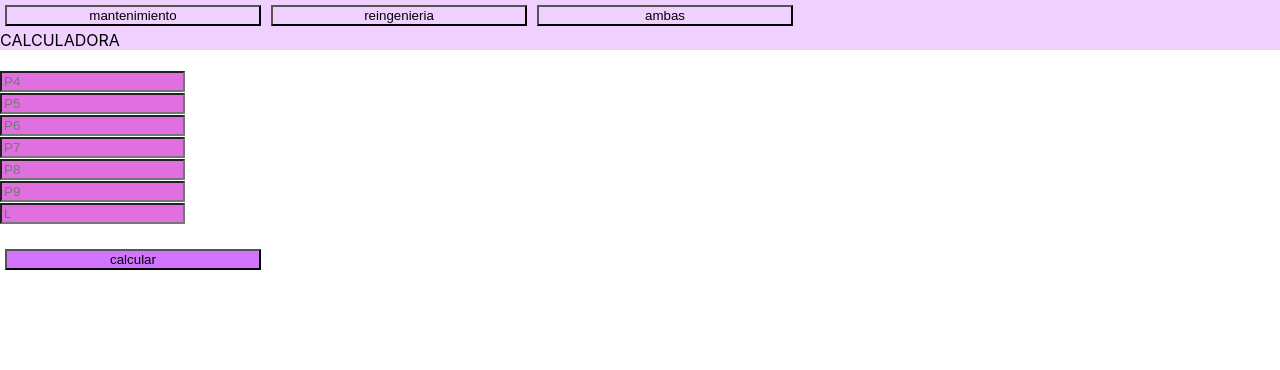
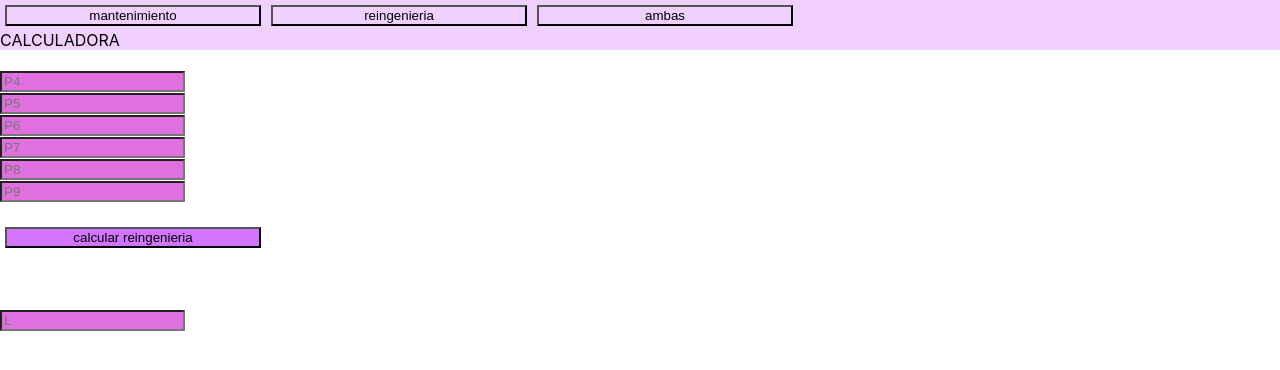
Before and after one commit to martin-sainos-demian/calcsoporte, a React (Create React App) app: page /#/reingenieria in a window 1280 px wide. Shown: the top 370 px of the page. Built offline with nearby package versions, Linux system fonts and the light colour scheme.

Commit message:
fix minor bugs

```diff
--- a/src/comps/Ambas.js
+++ b/src/comps/Ambas.js
@@ -10,7 +10,7 @@ const Ambas = () => {
             <br></br>
             <p id="res"></p>
             <br></br>
-            <button className="buttonDemma" onClick={show}>calcular</button>
+            <button className="buttonDemma" onClick={show}>calcular coste/beneficio</button>
             <br></br>
         </>
     )
@@ -23,7 +23,7 @@ const show = () => {
 
 const calc = () => {
     let resp = 0;
-    resp = showCMan / showCRe;
+    resp = showCMan() / showCRe();
     return resp;
 }
 
--- a/src/comps/Footer.js
+++ b/src/comps/Footer.js
@@ -1,8 +1,6 @@
 const Footer = (parms) => {
     return(
         <>
-            <input type="number" placeholder="L" className="inputDemma" id="L"></input>
-            <br></br>
         </>
     )
 }
--- a/src/comps/Mantenimiento.js
+++ b/src/comps/Mantenimiento.js
@@ -12,7 +12,7 @@ const Mantenimiento = (params) => {
          <br></br>
          <Footer></Footer>
          <br></br>
-         <button className="buttonDemma" onClick={showCMan}>calcular</button>
+         <button className="buttonDemma" onClick={showCMan}>calcular mantenimiento</button>
          <br></br>
          <p className="res" id="resM"></p>
          <br></br>
--- a/src/comps/Menu.js
+++ b/src/comps/Menu.js
@@ -14,9 +14,21 @@ const Menu = () => {
             <Titulo></Titulo>
             <Routes>
                 <Route exact path='/' element={<p>eliga un calculo</p>}></Route>
-                <Route path='/mantenimiento' element={<Mantenimiento></Mantenimiento>}></Route>
-                <Route path='/reingenieria' element={<Reingenieria></Reingenieria>}></Route>
-                <Route path='/ambas' element={<Ambas></Ambas>}></Route>
+                <Route path='/mantenimiento' element={<>
+                <Mantenimiento></Mantenimiento>
+                <br></br>
+                <input type="number" placeholder="L" className="inputDemma" id="L"></input>
+                </>}></Route>
+                <Route path='/reingenieria' element={<>
+                <Reingenieria></Reingenieria>
+                <br></br>
+                <input type="number" placeholder="L" className="inputDemma" id="L"></input>
+                </>}></Route>
+                <Route path='/ambas' element={<>
+                <Ambas></Ambas>
+                <br></br>
+                <input type="number" placeholder="L" className="inputDemma" id="L"></input>
+                </>}></Route>
             </Routes>
         </HashRouter>
         </>
--- a/src/comps/Reingenieria.js
+++ b/src/comps/Reingenieria.js
@@ -18,7 +18,7 @@ const Reingenieria = () => {
         <br></br>
         <Footer></Footer>
         <br></br>
-        <button className="buttonDemma" onClick={showCRe}>calcular</button>
+        <button className="buttonDemma" onClick={showCRe}>calcular reingenieria</button>
         <br></br>
         <p className="res" id="resR"></p>
         <br></br>
```
